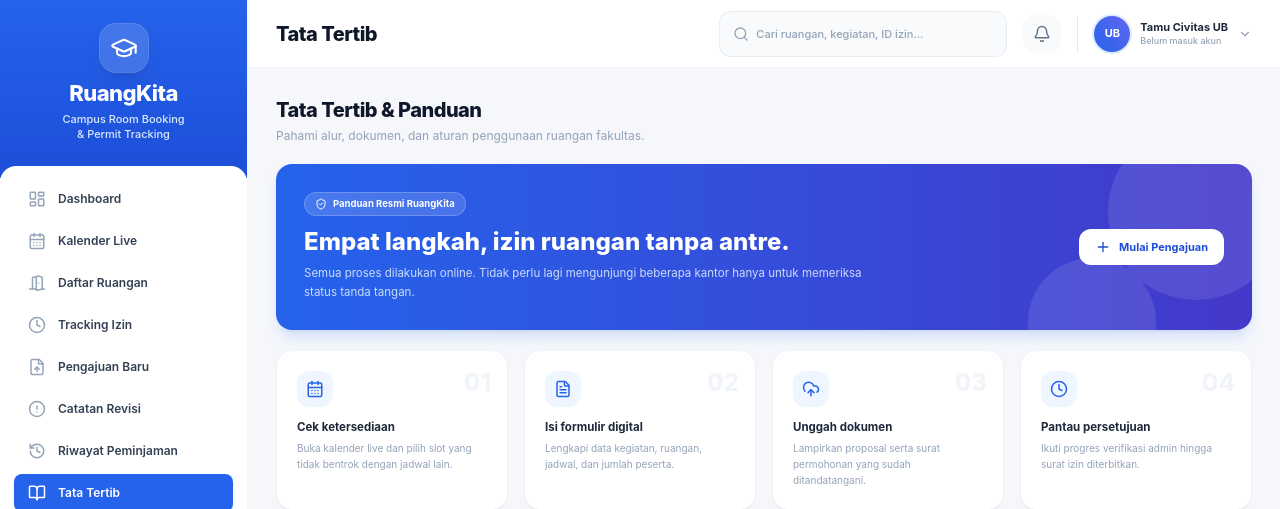
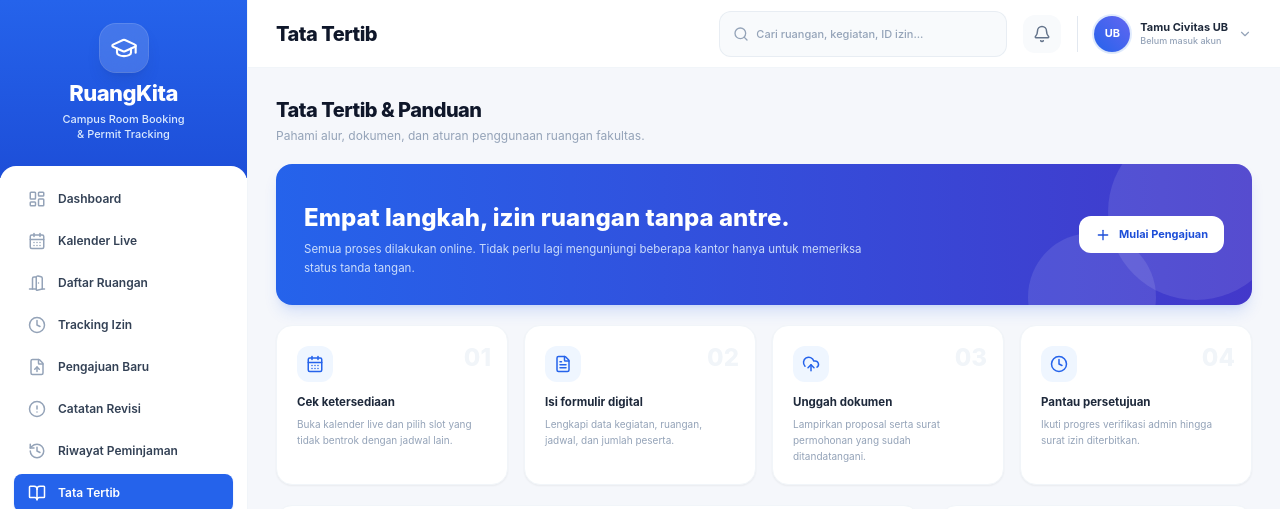
Before and after one commit to Zenqirtz/RuangKita, a Laravel app: page /guidelines in a window 1280 px wide. Shown: the top 509 px of the page. Run offline with Laravel 12, Linux system fonts and the light colour scheme; data that the repository does not hold is empty; style sheets or scripts are compiled from the project's sources; some libraries are stand-ins or nearby versions; some web fonts are replaced.

Commit message:
fix: remove Panduan Resmi RuangKita badge from guidelines banner

```diff
--- a/resources/js/Pages/Guidelines.jsx
+++ b/resources/js/Pages/Guidelines.jsx
@@ -36,10 +36,6 @@ export default function Guidelines() {
                 <div className="absolute right-24 -bottom-14 w-32 h-32 rounded-full bg-white/10" />
                 <div className="relative z-10 flex flex-col md:flex-row md:items-center md:justify-between gap-5">
                     <div className="max-w-xl">
-                        <div className="inline-flex items-center gap-1.5 px-2.5 py-1 rounded-full bg-white/15 text-[9.5px] font-bold border border-white/20">
-                            <Icon name="shield" className="w-3 h-3" />
-                            Panduan Resmi RuangKita
-                        </div>
                         <h2 className="text-xl md:text-2xl font-extrabold mt-2.5 leading-tight">
                             Empat langkah, izin ruangan tanpa antre.
                         </h2>
```
